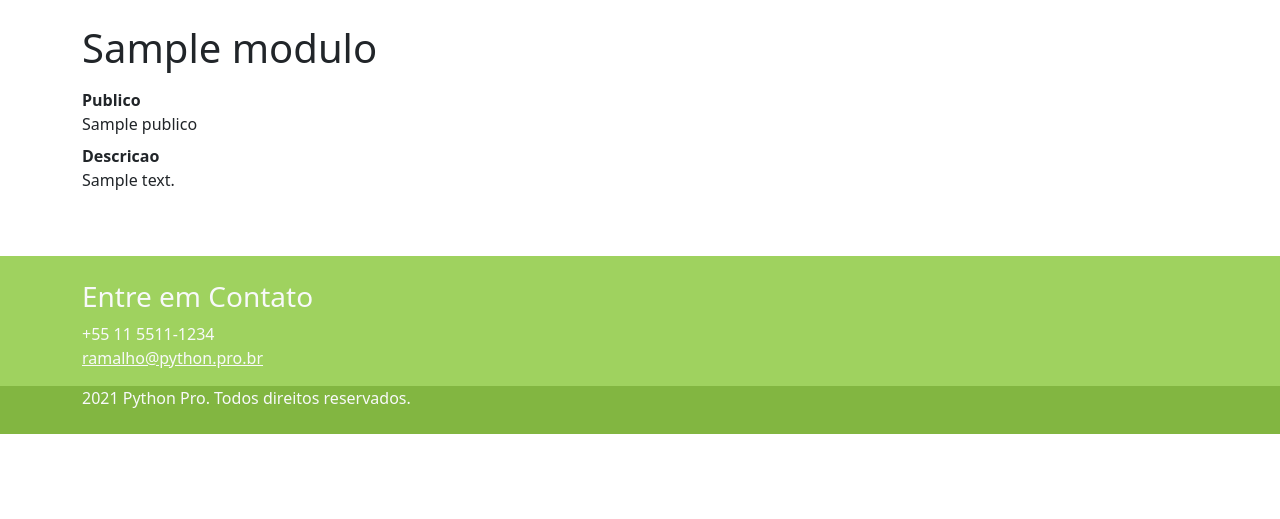
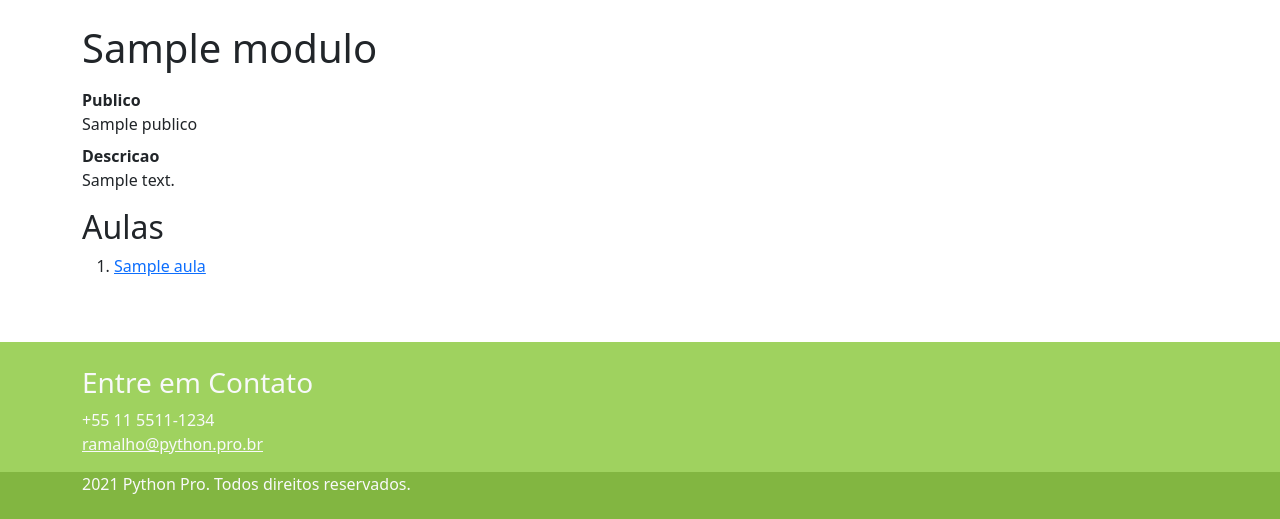
Before and after one commit to heltonteixeira92/Curso-django, a Django app: template pypro/modulos/templates/modulos/modulo_detalhe.html in a window 1280 px wide. Shown: the part 56-575 px from the top of the page. Run offline with Django 3.2, Linux system fonts and the light colour scheme; the template is opened without the code that fills it: most values are stand-ins (such as "Sample title", 1, 10 or a date in 2020); some libraries are stand-ins or nearby versions.

Commit message:
criado links para aulas

```diff
--- a/pypro/modulos/facade.py
+++ b/pypro/modulos/facade.py
@@ -12,3 +12,7 @@ def listar_modulos_ordenados() -> List[Modulo]:
 
 def encontrar_modulo(slug: str) -> Modulo:
     return Modulo.objects.get(slug=slug)
+
+
+def listar_aulas_de_modulo_ordenadas(modulo: Modulo):
+    return list(modulo.aula_set.order_by('order').all())
--- a/pypro/modulos/templates/modulos/modulo_detalhe.html
+++ b/pypro/modulos/templates/modulos/modulo_detalhe.html
@@ -13,7 +13,12 @@
                       <dt>Descricao</dt>
                       <dd>{{ modulo.descricao }}</dd>
                     </dl>
-
+                   <h2>Aulas</h2>
+                   <ol>
+                       {% for aula in aulas %}
+                       <li><a href="{{ aula.get_absolute_url }}">{{ aula.titulo }}</a></li>
+                       {% endfor %}
+                   </ol>
                </div>
           </div>
       </div>
--- a/pypro/modulos/urls.py
+++ b/pypro/modulos/urls.py
@@ -6,5 +6,6 @@ app_name = 'modulos'
 
 urlpatterns = [
     path('<slug:slug>', views.detalhe, name='detalhe'),
+    path('/aulas/<slug:slug>', views.aula, name='aula'),
 
 ]
```
Also changed, not shown: pypro/modulos/tests/test_modulo_detalhe.py (+17 -2 lines), pypro/modulos/views.py (+6 -1 lines).
